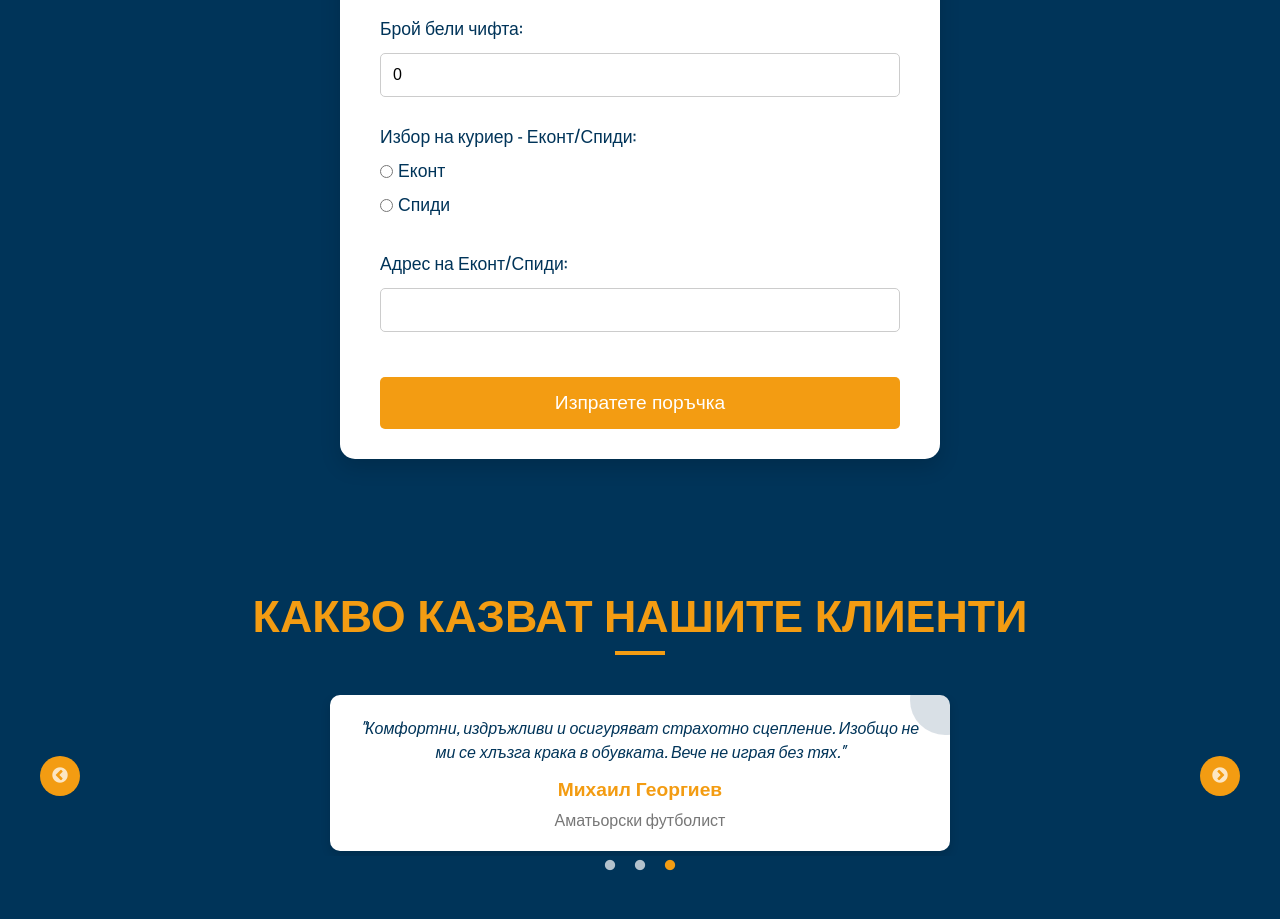
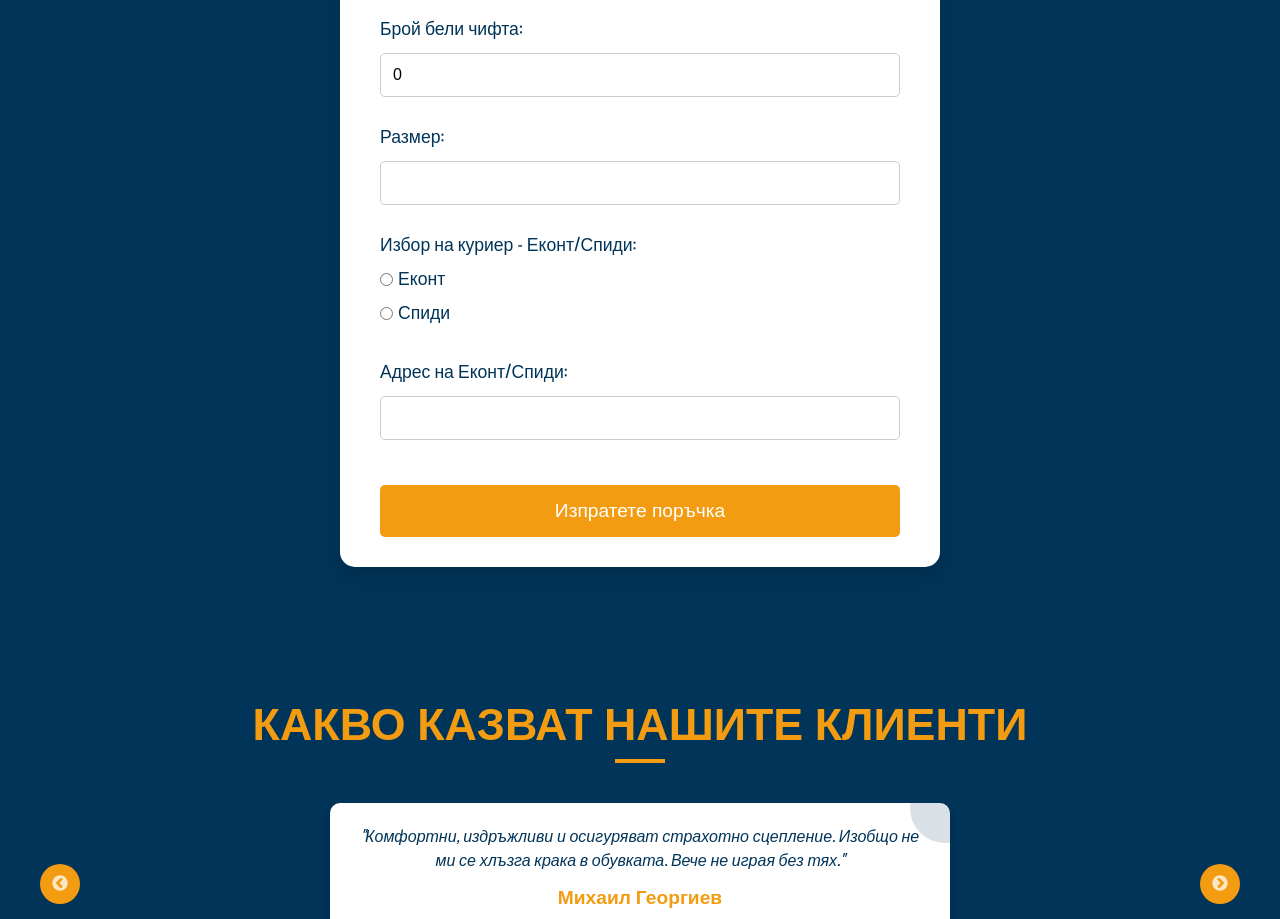
Before and after one commit to al-badarin/Grip-Socks-BecomePro-Website, a React (Vite) app in the folder grip-socks-becomepro/: page / in a window 1280 px wide. Shown: the part 2680-3599 px from the top of the page. Built offline with nearby package versions, Linux system fonts and the light colour scheme.

Commit message:
add socks size field

```diff
--- a/grip-socks-becomepro/src/components/OrderForm/OrderForm.jsx
+++ b/grip-socks-becomepro/src/components/OrderForm/OrderForm.jsx
@@ -41,6 +41,7 @@ const OrderForm = () => {
       formData.blackQuantity > 0 || formData.whiteQuantity > 0
         ? ''
         : 'Моля, въведете количество за черни или бели чорапи.';
+    tempErrors.socksSize = formData.socksSize ? '' : 'Моля, въведете размер.';
     tempErrors.address = formData.address ? '' : 'Моля, въведете адрес.';
     setErrors(tempErrors);
     return Object.values(tempErrors).every((x) => x === '');
@@ -89,6 +90,7 @@ const OrderForm = () => {
         email: '',
         blackQuantity: 0,
         whiteQuantity: 0,
+        socksSize: 0,
         address: '',
         currier: '',
       });
@@ -183,6 +185,18 @@ const OrderForm = () => {
           />
         </div>
         <div className={styles.formGroup}>
+          <label htmlFor="socksSize">Размер:</label>
+          <input
+            type="number"
+            id="socksSize"
+            name="socksSize"
+            value={formData.socksSize}
+            onChange={handleChange}
+            min="0"
+            required
+          />
+        </div>
+        <div className={styles.formGroup}>
           <label htmlFor="currier">Избор на куриер - Еконт/Спиди:</label>
           <div className={styles.radioGroup}>
             <label className={styles.radioLabel}>
```
